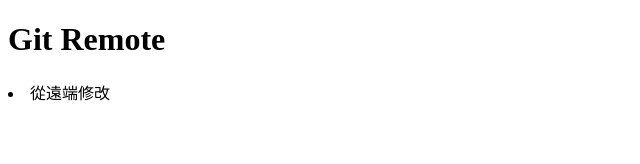
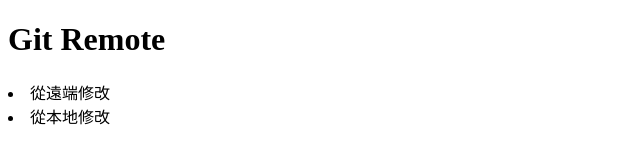
Before and after one commit to subcer/git_remote, a plain HTML site: page index.html in a window 1280 px wide. Shown: the whole page, without its empty margins (0-640 px from the left). Drawn offline with Linux system fonts and the light colour scheme.

Commit message:
從本地修改1

```diff
--- a/index.html
+++ b/index.html
@@ -10,6 +10,7 @@
     <h1>Git Remote</h1>
     <u1>
         <li>從遠端修改</li>
-        </ul>
+        <li>從本地修改</li>
+    </ul>
 </body>
 </html>
```
